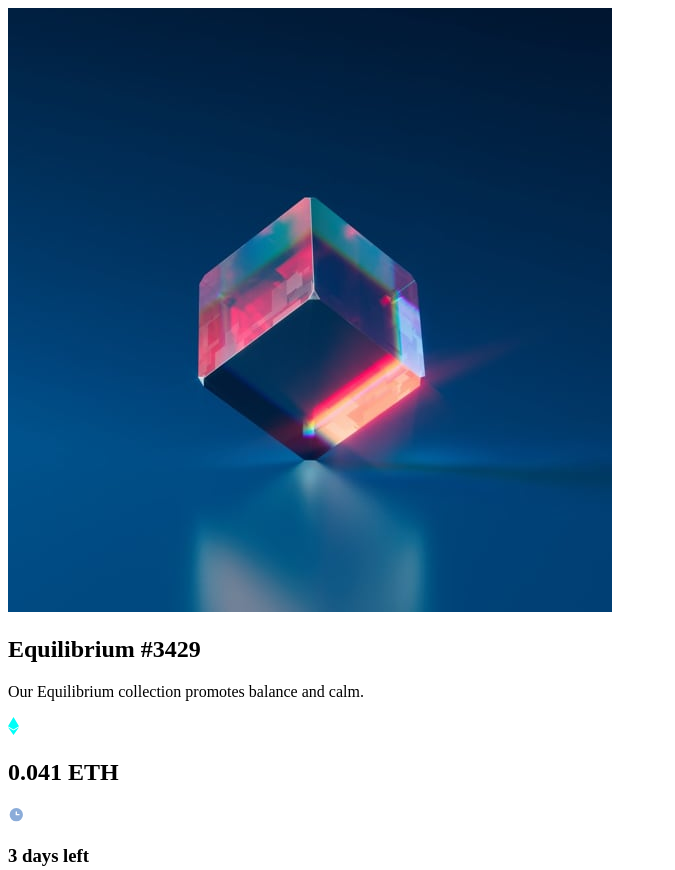
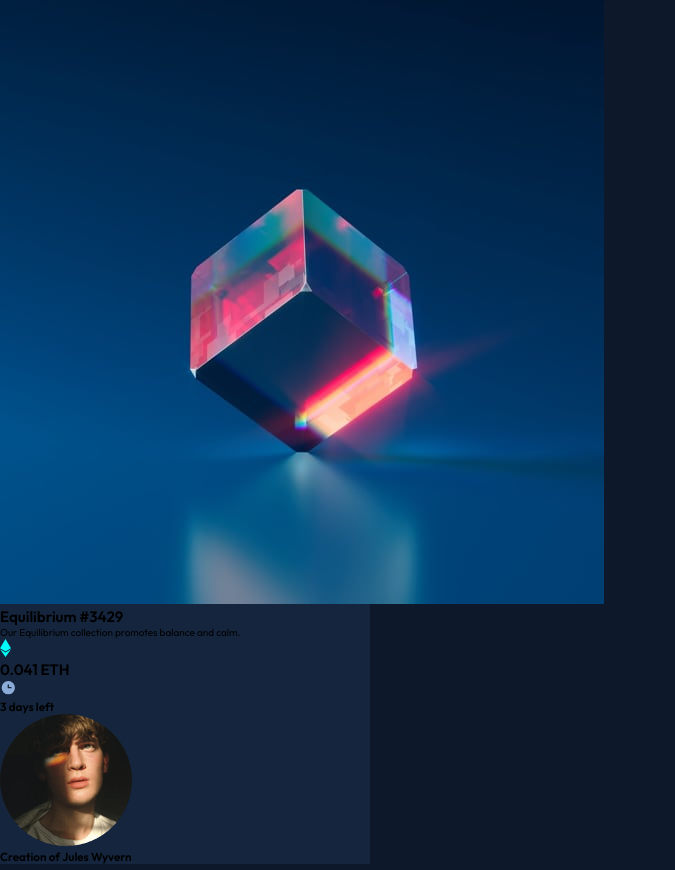
Before and after one commit to mvcaribe/NFT---FrontendMentor, a plain HTML site: page index.html in a window 1280 px wide. Shown: the top 870 px of the page, without its empty margins (0-675 px from the left). Drawn offline with Linux system fonts and the light colour scheme.

Commit message:
Iniciando o css

```diff
--- /dev/null
+++ b/assets/CSS/style.css
@@ -0,0 +1,22 @@
+@import url('https://fonts.googleapis.com/css2?family=Outfit:wght@300;400;600&display=swap');
+* {
+    box-sizing: border-box;
+    margin: 0;
+    padding: 0;
+    font-family: 'Outfit', sans-serif;
+}
+:root {
+    --Very-dark-blue-mainBG: hsl(217, 54%, 11%);
+    --Very-dark-blue-cardBG: hsl(216, 50%, 16%);
+    --Very-dark-blue-line: hsl(215, 32%, 27%);
+    --White: hsl(0, 0%, 100%);
+
+    font-size: 62.5%; /* 1rem = 10px */
+}
+body {
+    background-color: var(--Very-dark-blue-mainBG);
+}
+.container {
+    width: 37rem;
+    background-color: var(--Very-dark-blue-cardBG);
+}
--- a/index.html
+++ b/index.html
@@ -5,6 +5,7 @@
     <meta http-equiv="X-UA-Compatible" content="IE=edge">
     <meta name="viewport" content="width=device-width, initial-scale=1.0">
     <title>NFT - FrontendMentor</title>
+    <link rel="stylesheet" href="assets/css/style.css">
 </head>
 <body>
     <section>
```
Also changed, not shown: assets/style.css (deleted).
